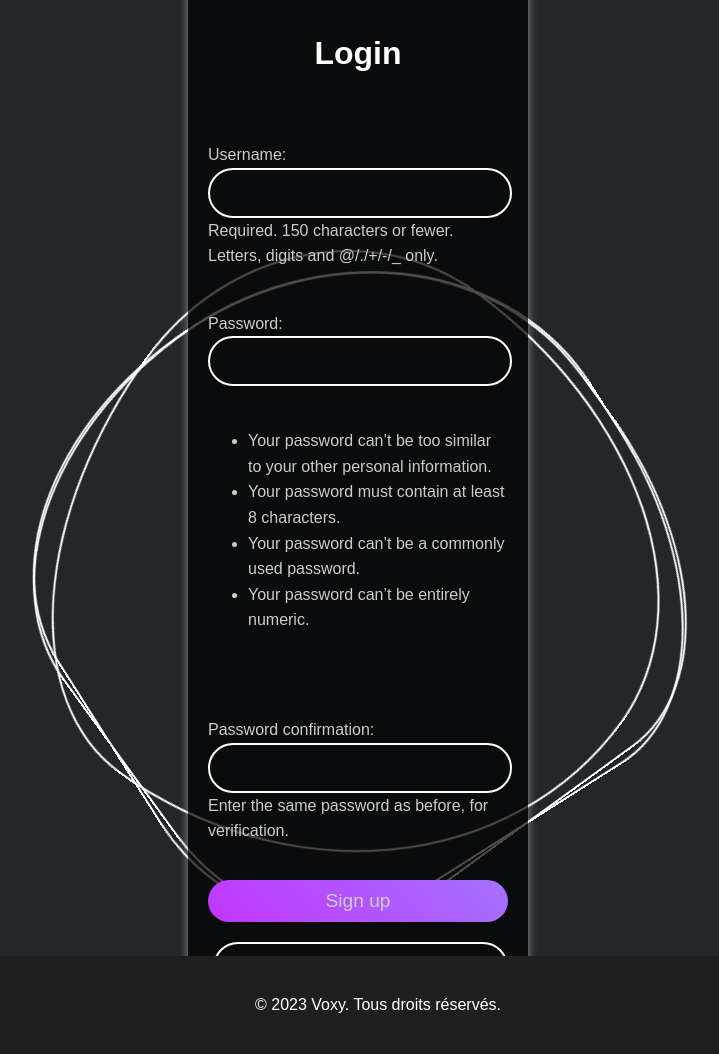
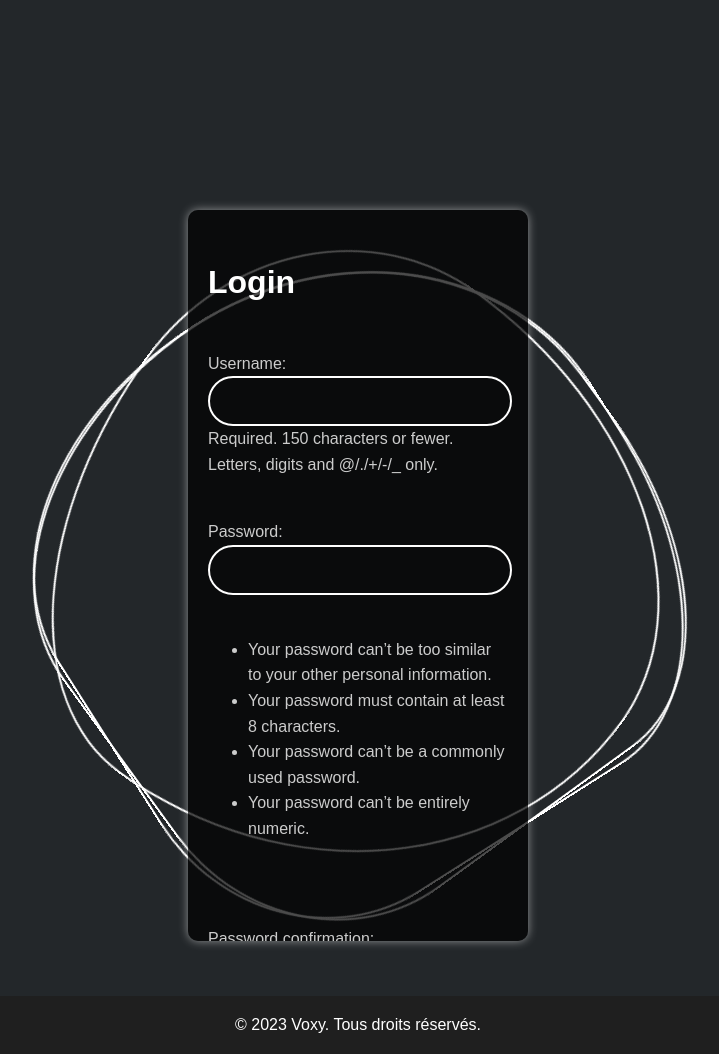
Before and after one commit to qt1h/ChatApp, a Django app: page /users/signup/ in a window 1280 px wide. Shown: the part 97-1151 px from the top of the page, without its empty margins (282-1001 px from the left). Run offline with Django 4.2, Linux system fonts and the light colour scheme.

Commit message:
css corrgier

```diff
--- a/Voxy/static/css/style.css
+++ b/Voxy/static/css/style.css
@@ -3,6 +3,8 @@
     line-height: 1.6;
     margin: 0;
     padding: 0;
+    overflow: hidden;
+
 }
 
 header {
@@ -87,10 +89,10 @@
 
 footer{
     background-color: #1f1f1f;
-    position: fixed;
+    position: absolute;
     bottom: 0%;
     width: 100%;
-    padding: 20px;
+  	height:5%;
     text-align: center;
     color: white;
 }
@@ -205,21 +207,17 @@
     display: flex;
     justify-content: center;
     align-items: center;
-
-}
-#container {
-    overflow-y: auto;  /* Enable scrolling for the container */
+    overflow: hidden;
 }
 
-.login #signup {
+.login {
     max-height: 60%; /* Set a maximum height for the login section */
     overflow-y: auto; /* Enable scrolling for the login section */
+    position: fixed;
+    display: inline-block;
+    margin-top:20%;
+    margin-bottom:20%;
 }
-#signup-form, #login-form {
-
-    position: relative; /* or position: static; */
-}
-
 
 
 @keyframes animate {
@@ -234,6 +232,7 @@
 
 /* Login/signin buttons */
 #login-form, #signup-form {
+    position: relative; /* or position: static; */
     display: flex;
     flex-direction: column;
     gap: 10px;
@@ -243,6 +242,7 @@
 
 #login,
 #signup {
+
     background-color: #000;
     color: #ccc;
     border: none;
```
